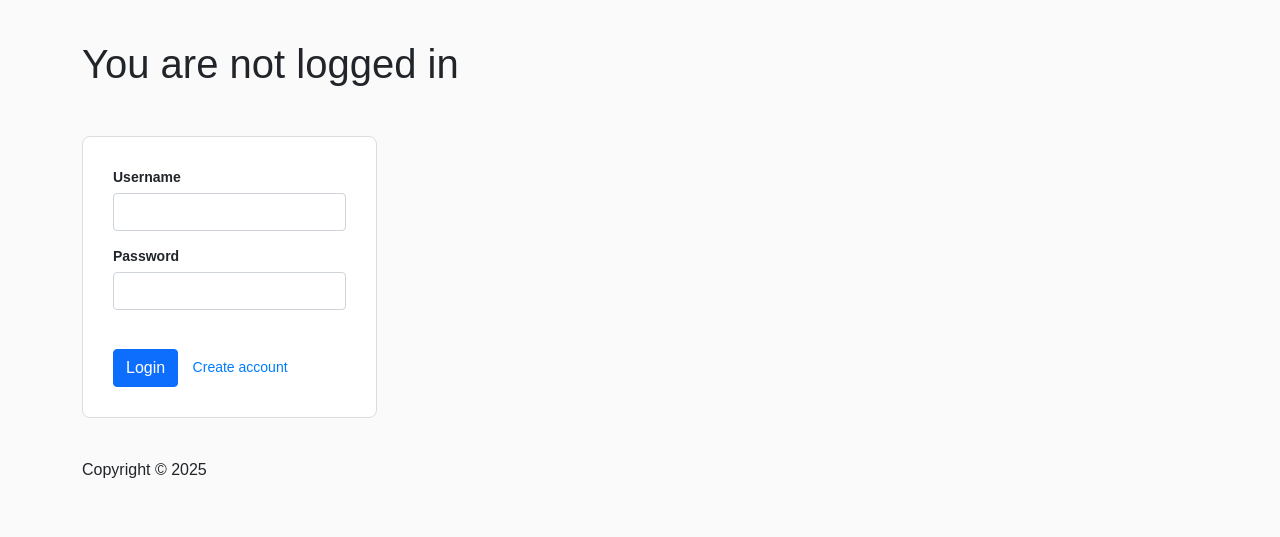
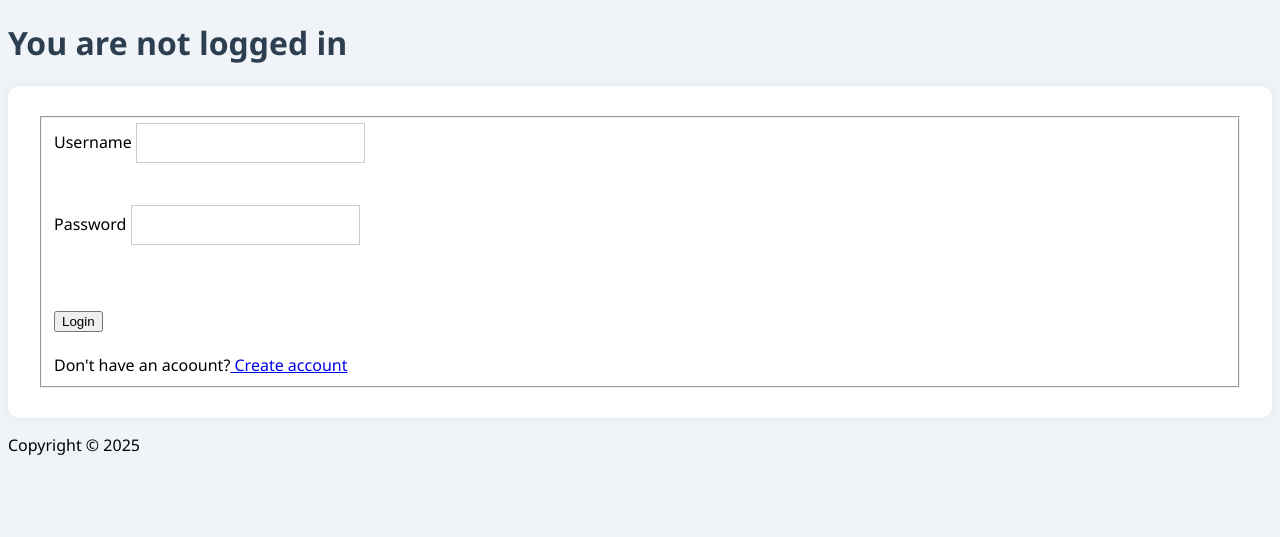
Before and after one commit to HelibenModi/Ass-3, a PHP site: page /login in a window 1280 px wide. Shown: the top 537 px of the page. Run offline with PHP 8.4, Linux system fonts and the light colour scheme; data that the repository does not hold is empty.

Commit message:
Fixed errors and issues

```diff
--- /dev/null
+++ b/app/public/style.css
@@ -0,0 +1,23 @@
+body {
+  font-family: 'Segoe UI', Tahoma, Geneva, Verdana, sans-serif;
+  background-color: #f0f4f8;
+}
+
+h1 {
+  color: #2c3e50;
+  font-weight: 600;
+}
+
+form {
+  background: #ffffff;
+  padding: 30px;
+  border-radius: 12px;
+  box-shadow: 0px 0px 15px rgba(0, 0, 0, 0.05);
+}
+
+input.form-control {
+  margin-bottom: 20px;
+  border: 1px solid #ccc;
+  padding: 10px;
+  font-size: 16px;
+}
--- a/app/views/create/index.php
+++ b/app/views/create/index.php
@@ -23,16 +23,16 @@
     <fieldset>
       <div class="form-group">
         <label for="username">Username</label>
-        <input required type="text" class="form-control" name="username">
+        <input required type="text" class="form-control" name="username"><br/><br/>
       </div>
       <div class="form-group">
         <label for="password">Password</label>
-        <input required type="password" class="form-control" name="password"  pattern="(?=.*\d)(?=.*[a-z])(?=.*[A-Z]).{10,}" title="Must contain an uppercase, lower case and atleast 10 or more characters">
+        <input required type="password" class="form-control" name="password"  pattern="(?=.*\d)(?=.*[a-z])(?=.*[A-Z]).{10,}" title="Must contain an uppercase, lower case and atleast 10 or more characters"><br/><br/>
 
       </div>
         <div class="form-group">
             <label for="password">Confirm Password</label>
-            <input required type="password" class="form-control" name="confirm_password">
+            <input required type="password" class="form-control" name="confirm_password"><br/><br/>
           </div>
             <br>
 
--- a/app/views/login/index.php
+++ b/app/views/login/index.php
@@ -23,15 +23,15 @@
 		<fieldset>
 			<div class="form-group">
 				<label for="username">Username</label>
-				<input required type="text" class="form-control" name="username">
+				<input required type="text" class="form-control" name="username"><br/><br/>
 			</div>
 			<div class="form-group">
 				<label for="password">Password</label>
 				<input required type="password" class="form-control" name="password">
 			</div>
-            <br>
-		    <button type="submit" class="btn btn-primary">Login</button>
-			<a href="/create">Create account </a>
+            <br/><br/>
+		    <button type="submit" class="btn btn-primary">Login</button><br/><br/>
+			 Don't have an acoount?<a href="/create"> Create account </a>
 		</fieldset>
 		</form>
 	</div>
--- a/app/views/public/style.css
+++ /dev/null
@@ -1,62 +0,0 @@
-/* General page style */
-body {
-  font-family: Arial, sans-serif;
-  background-color: #fafafa;
-  padding: 40px;
-}
-
-/* Center the form and add a clean card-style layout */
-form {
-  max-width: 400px;
-  margin: 40px auto;
-  padding: 30px;
-  background-color: #ffffff;
-  border-radius: 8px;
-  border: 1px solid #ddd;
-}
-
-/* Labels */
-label {
-  font-size: 14px;
-  font-weight: 600;
-  display: block;
-  margin-bottom: 5px;
-}
-
-/* Inputs */
-input {
-  display: block;
-  width: 100%;
-  padding: 10px;
-  font-size: 14px;
-  border-radius: 4px;
-  border: 1px solid #ccc;
-  margin-bottom: 15px;
-}
-
-/* Buttons */
-button {
-  padding: 10px 15px;
-  font-size: 14px;
-  border-radius: 4px;
-  border: none;
-  background-color: #007BFF;
-  color: #fff;
-  cursor: pointer;
-}
-
-button:hover {
-  background-color: #0056b3;
-}
-
-/* Links */
-a {
-  font-size: 14px;
-  text-decoration: none;
-  color: #007BFF;
-  margin-left: 10px;
-}
-
-a:hover {
-  text-decoration: underline;
-}
--- a/app/views/templates/header.php
+++ b/app/views/templates/header.php
@@ -6,9 +6,10 @@ if (!isset($_SESSION['auth'])) {
 <!DOCTYPE html>
 <html lang="en">
     <head>
-        <link href="https://cdn.jsdelivr.net/npm/bootstrap@5.1.3/dist/css/bootstrap.min.css" rel="stylesheet" integrity="sha384-1BmE4kWBq78iYhFldvKuhfTAU6auU8tT94WrHftjDbrCEXSU1oBoqyl2QvZ6jIW3" crossorigin="anonymous">
-      <link rel="stylesheet" href="/public/style.css">
+
+
         <link rel="icon" href="/favicon.png">
+        <link rel="stylesheet" href="/public/style.css">
         <title>COSC 4806</title>
         <meta http-equiv="Content-Type" content="text/html; charset=UTF-8">
         <meta name="viewport" content="width=device-width">
--- a/app/views/templates/headerPublic.php
+++ b/app/views/templates/headerPublic.php
@@ -6,10 +6,11 @@ if (isset($_SESSION['auth']) == 1) {
 
 <!DOCTYPE html>
 <html lang="en">
-    <link href="https://cdn.jsdelivr.net/npm/bootstrap@5.1.3/dist/css/bootstrap.min.css" rel="stylesheet" integrity="sha384-1BmE4kWBq78iYhFldvKuhfTAU6auU8tT94WrHftjDbrCEXSU1oBoqyl2QvZ6jIW3" crossorigin="anonymous">
+
+    <link rel="icon" href="/favicon.png">
     <link rel="stylesheet" href="/public/style.css">
-    <link rel="icon" href="/favicon.png">
     <title>COSC 4806</title>
+
     <meta charset="UTF-8">
     <meta name="viewport" content="width=device-width">
     <meta name="apple-mobile-web-app-capable" content="yes">
```
